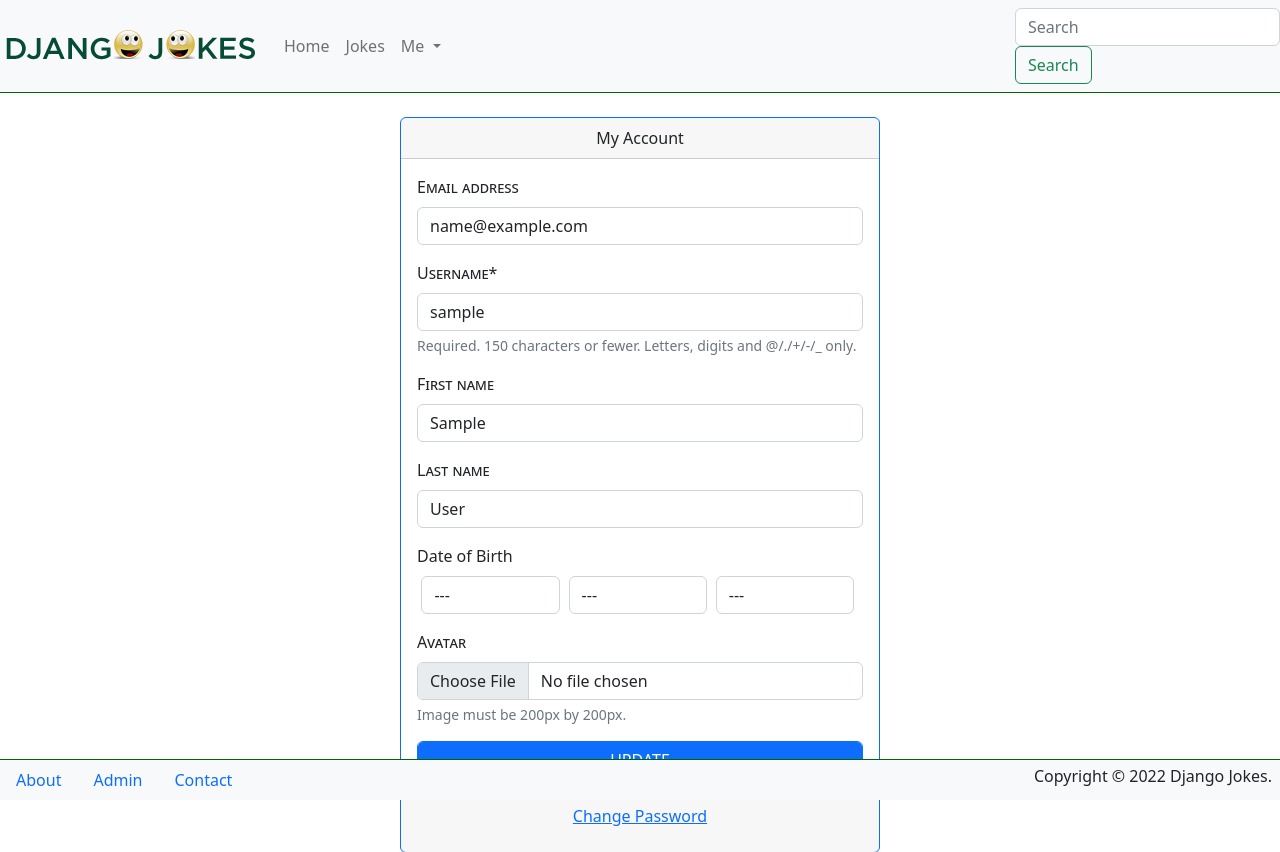
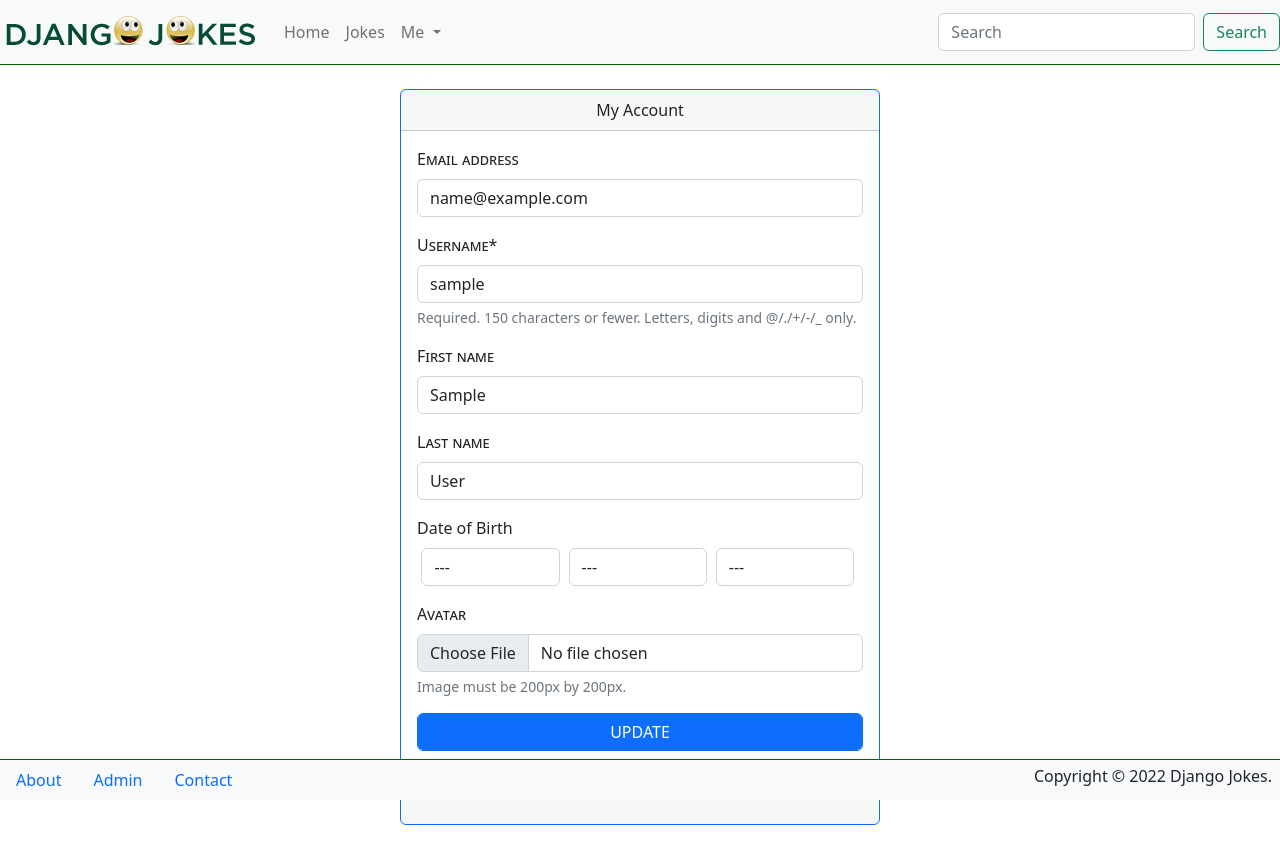
Before and after one commit to NotARealDoct0r/djangojokes.com, a Django app: page /account/my-account/ in a window 1280 px wide. Shown: the top 852 px of the page. After the commit the page ends 825 px from the top, so only its background shows below. Run offline with Django 5.2, Linux system fonts and the light colour scheme; the visitor is signed in with stand-in values (Sample User, id 1); parts of the project's set-up code (start-up, migrations or seed data) failed here and were passed over; some libraries are stand-ins or nearby versions.

Commit message:
moved the search button to the right of search box

```diff
--- a/templates/_base.html
+++ b/templates/_base.html
@@ -63,14 +63,14 @@
           </li>
         {% endif %}
       </ul>
-      <form class="my-2 my-lg-0" action="{% url 'jokes:list' %}">
-        <input class="form-control me-sm-2" type="search"
-          placeholder="Search" aria-label="Search" name="q"
-          value="{{ request.GET.q }}">
-        <button class="btn btn-outline-success my-2 my-sm-0" type="submit">
-          Search
+      <form class="form-inline d-flex my-2 my-lg-0" action="{% url 'jokes:list' %}">
+        <input class="form-control me-2" type="search"
+            placeholder="Search" aria-label="Search" name="q"
+            value="{{ request.GET.q }}">
+        <button class="btn btn-outline-success" type="submit">
+            Search
         </button>
-      </form>
+    </form>
     </div>
   </nav>
 </header>
```
